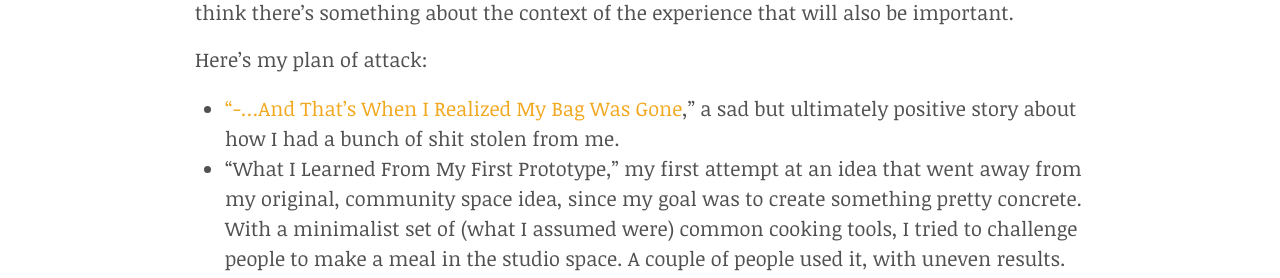
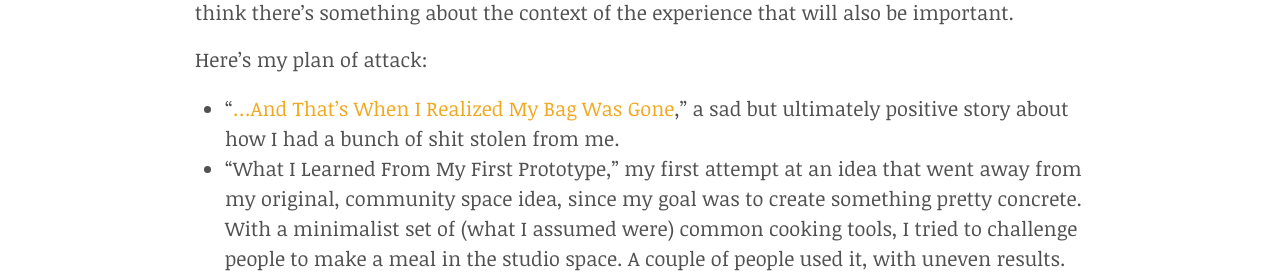
Before and after one commit to nicbarajas/sva-ixd-thesis, a Jekyll site: the page built from _posts/2016-01-14-fall-wrapup.md, in a window 1280 px wide. Shown: the part 600-878 px from the top of the page. Built offline with Jekyll 4.4.1, drawn with Linux system fonts in a browser that asks for light colours.

Commit message:
Making fixes
Broke my GitHub Pages.

```diff
--- a/_posts/2016-01-14-fall-wrapup.md
+++ b/_posts/2016-01-14-fall-wrapup.md
@@ -11,7 +11,7 @@ With that understood, I’m going to do my best to be as aboveboard as I can wit
 
 Here’s my plan of attack:
 
-- [“-…And That’s When I Realized My Bag Was Gone][things-lost-and-found],” a sad but ultimately positive story about how I had a bunch of shit stolen from me.
+- “[…And That’s When I Realized My Bag Was Gone][things-lost-and-found],” a sad but ultimately positive story about how I had a bunch of shit stolen from me.
 - “What I Learned From My First Prototype,” my first attempt at an idea that went away from my original, community space idea, since my goal was to create something pretty concrete. With a minimalist set of (what I assumed were) common cooking tools, I tried to challenge people to make a meal in the studio space. A couple of people used it, with uneven results.
 - “Assumptions, Crazy Walls, and Thanksgiving” is me doing a little bit more synthesis on an assumption map that we built in the fall to help potentially organize my thoughts. Ultimately, I think I need to create [a physical manifestation](http://5by5.tv/b2w/249 "B2W #249: “A John Nash Moment”") of my thesis so far, as it feels like it’s leaking out of my brain.
 - “Creating a Tiny Kitchen,” what I delivered as the final of the fall semester, was a twist on that first prototype. It gave a tiny, physical presence to the cooking tools and some suggestions, along with iteration to try to build a means of helping through Slack. It was ultimately not very successful at drawing in new people, but I made a great meal on it.
```
Also changed, not shown: _posts/2015-11-15-first-prototype-learnings-results.md (+2 -2 lines), _posts/2015-11-01-things-lost-and-found.md (line endings or trailing spaces).
